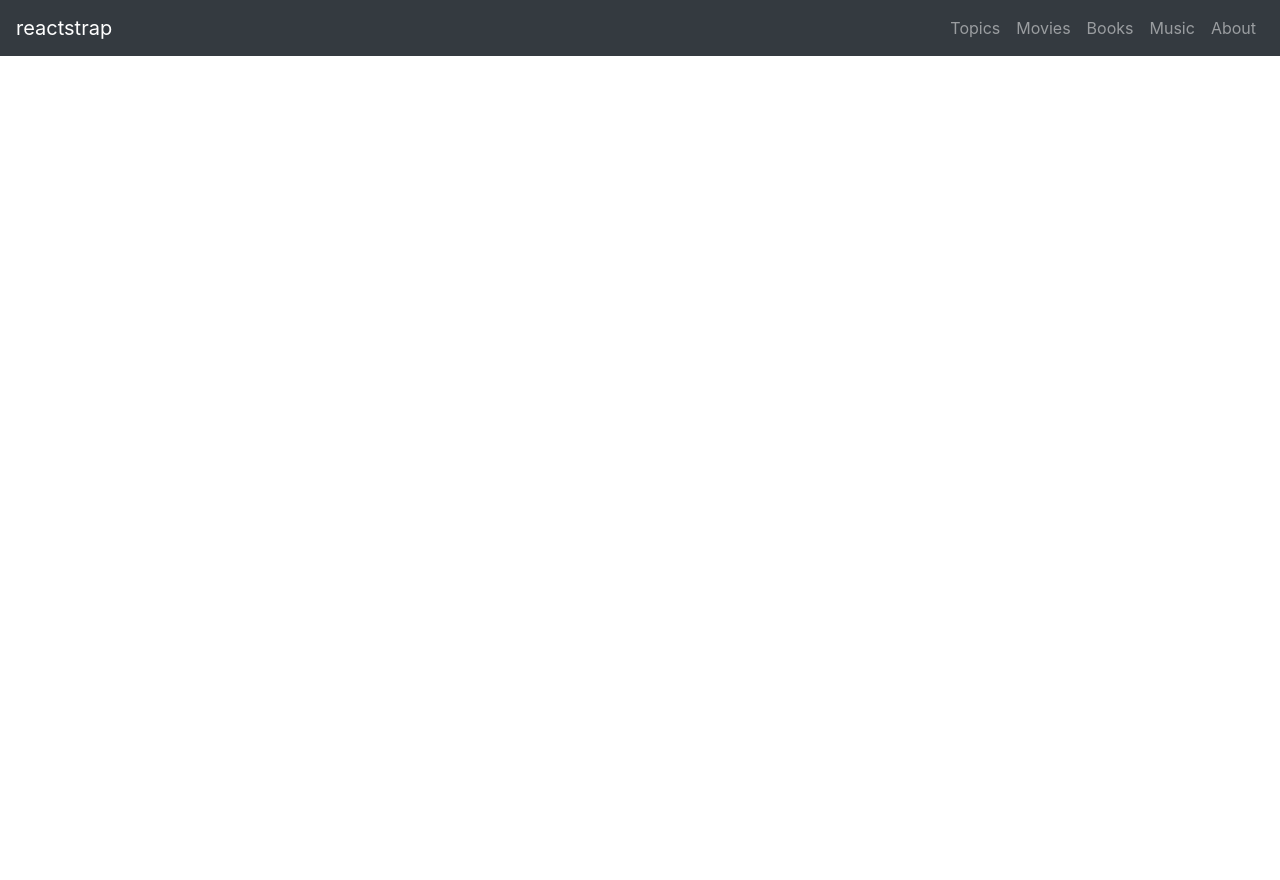
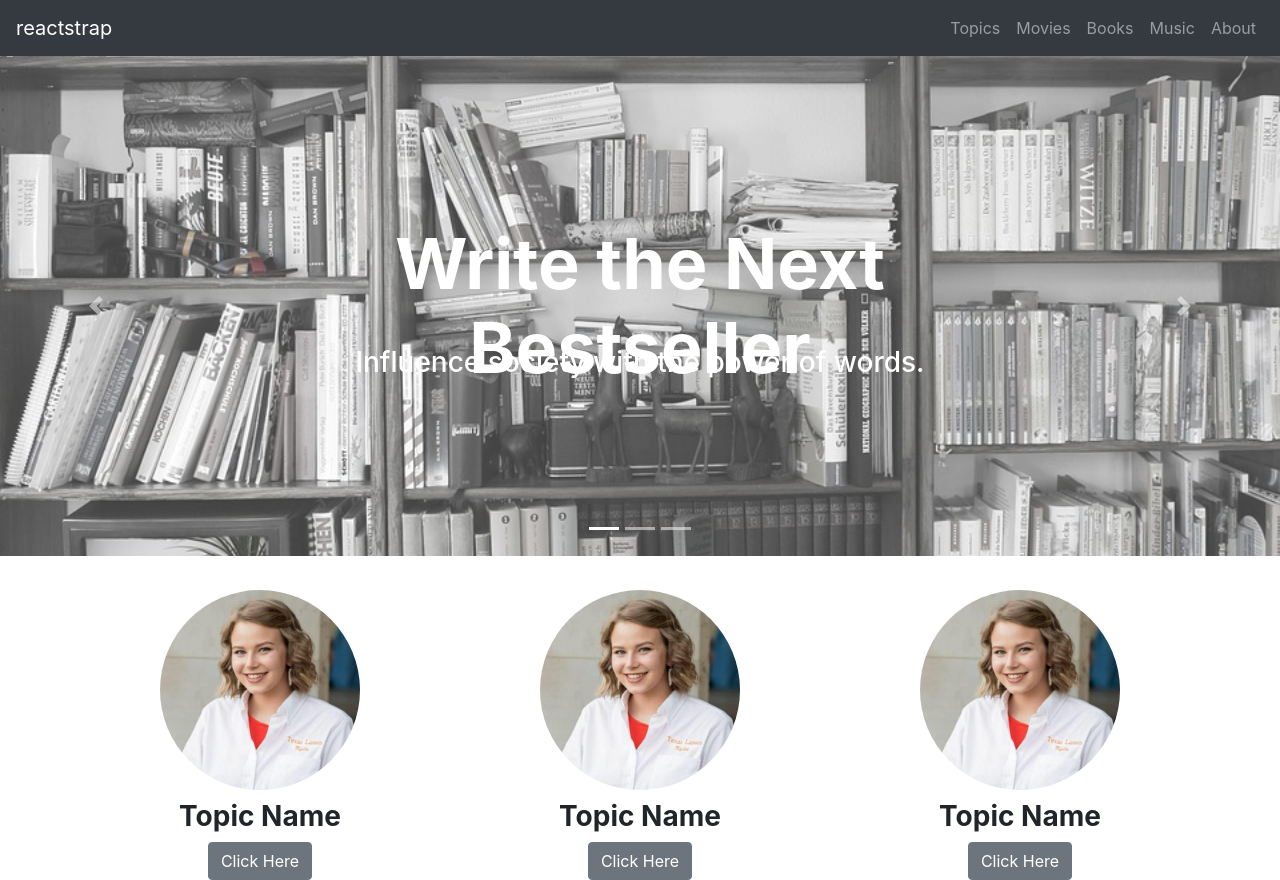
Before and after one commit to Daniel9650/IDB, a React (Create React App) app in the folder app/: page / in a window 1280 px wide. Before the commit the page ends 800 px from the top, so only its background shows below. Built offline with nearby package versions, Linux system fonts and the light colour scheme.

Commit message:
react router dependency added

```diff
--- a/app/package.json
+++ b/app/package.json
@@ -8,6 +8,8 @@
     "react-autosuggest": "^9.3.4",
     "react-dom": "^16.2.0",
     "react-responsive-carousel": "^3.1.33",
+    "react-router": "^4.2.0",
+    "react-router-dom": "^4.2.2",
     "react-scripts": "1.1.1",
     "react-search-bar": "^2.2.0",
     "reactstrap": "^5.0.0-beta"
--- a/app/src/App.js
+++ b/app/src/App.js
@@ -20,6 +20,7 @@ class App extends Component {
          <Route path='/topics' render={()=><Model type="Topics" />} />
          <Route path='/about' component={About}/>
          <Route path='/home' component={Home}/>
+         <Route exact path='/' component={Home} />
       </div>
     );
   }
```
Also changed, not shown: 1 other file (tests, documents, lock files or other folders).
